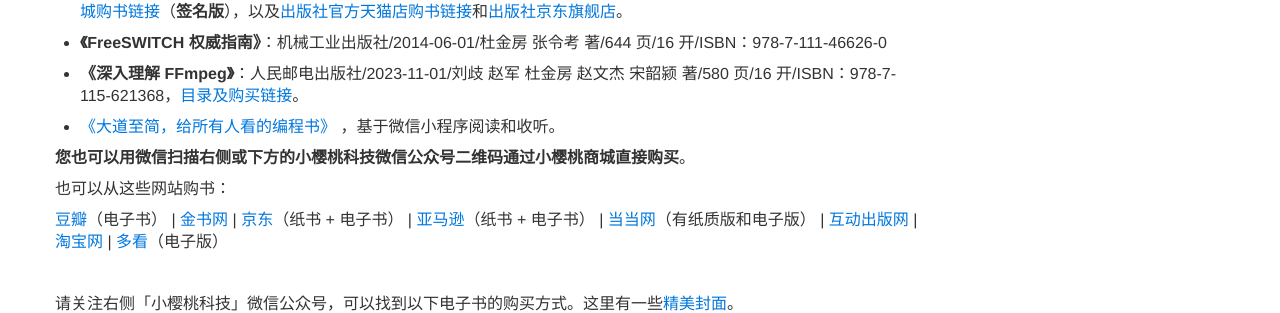
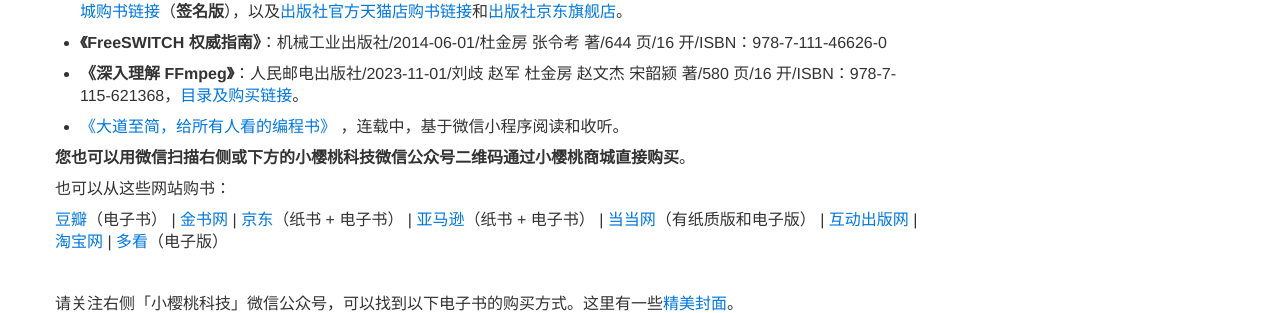
Before and after one commit to seven-book/seven-book.github.io, a Jekyll site: the page built from index.md, in a window 1280 px wide and 900 px high, scrolled down 1174 px. Shown: the part 142-455 px from the top of the window. Built offline with Jekyll 4.4.1, drawn with Linux system fonts in a browser that asks for light colours.

Commit message:
to be continued

```diff
--- a/index.md
+++ b/index.md
@@ -31,7 +31,7 @@
 
 - **《深入理解 FFmpeg》**：人民邮电出版社/2023-11-01/刘歧 赵军 杜金房 赵文杰 宋韶颍 著/580 页/16 开/ISBN：978-7-115-621368，[目录及购买链接](/2023/10/12/ffmpeg.html)。
 
-- [《大道至简，给所有人看的编程书》](/2023/12/07/dead-simple.html) ，基于微信小程序阅读和收听。
+- [《大道至简，给所有人看的编程书》](/2023/12/07/dead-simple.html) ，连载中，基于微信小程序阅读和收听。
 
 **您也可以用微信扫描右侧或下方的小樱桃科技微信公众号二维码通过小樱桃商城直接购买**。
 
```
